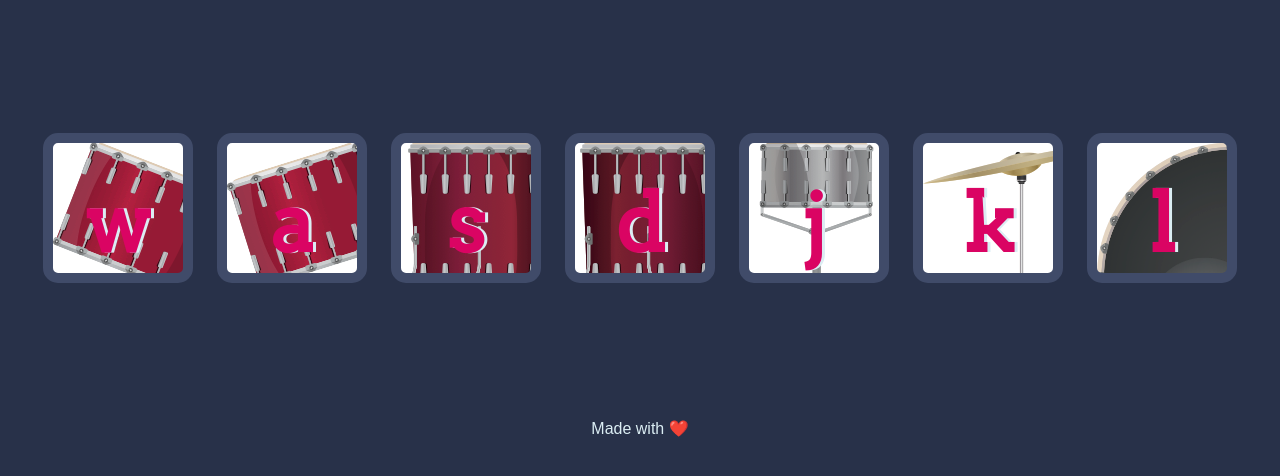
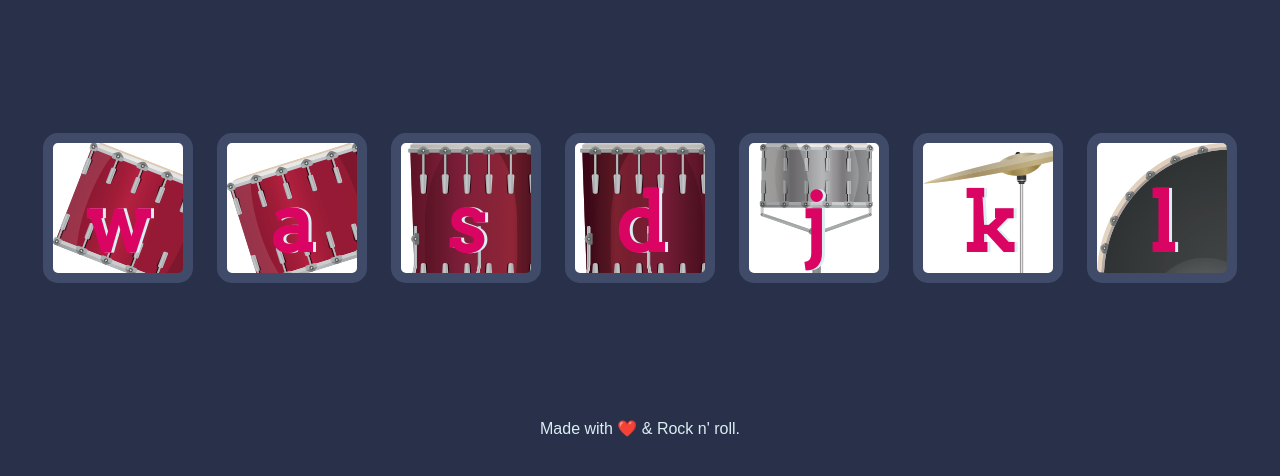
Before and after one commit to cnobi/Drumkit, a plain HTML site: page index.html in a window 1280 px wide. Shown: the part 156-632 px from the top of the page. Drawn offline with Linux system fonts and the light colour scheme.

```diff
--- a/index.html
+++ b/index.html
@@ -23,7 +23,7 @@
 
 
   <footer>
-    Made with ❤️
+    Made with ❤️ & Rock n' roll.
   </footer>
 
   <script src="index.js" charset="utf-8"></script>
```
